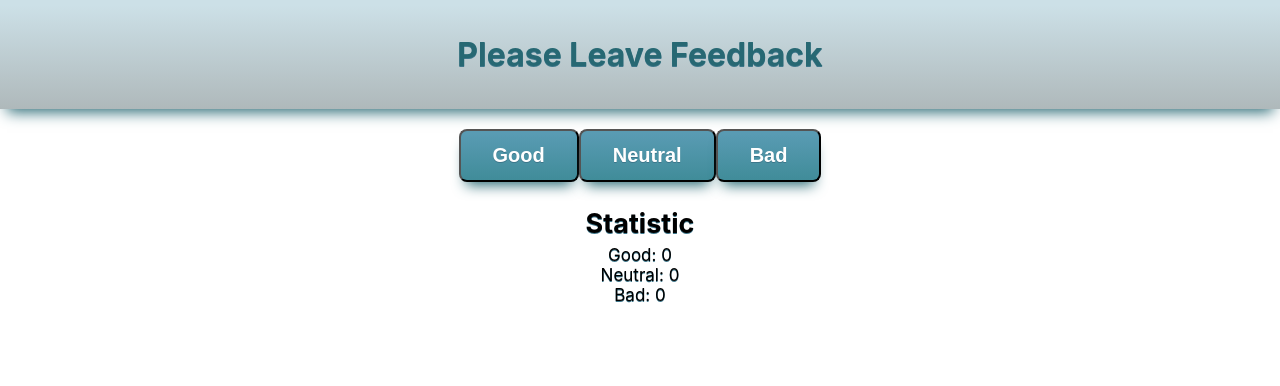
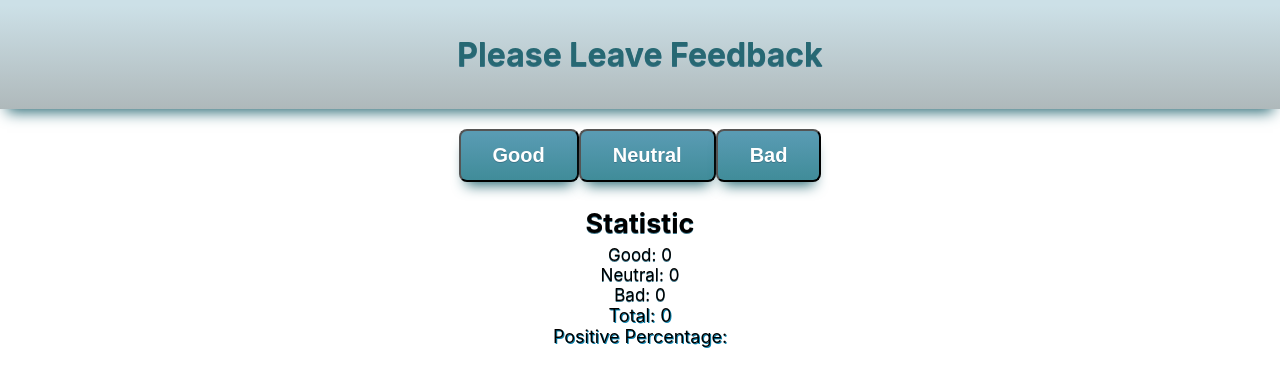
Before and after one commit to Zjadlbyscos/goit-react-hw-02-feedback, a React (Create React App) app: page / in a window 1280 px wide. Shown: the top 386 px of the page. Built offline with nearby package versions, Linux system fonts and the light colour scheme.

Commit message:
create total , render working total

```diff
--- a/src/components/App.jsx
+++ b/src/components/App.jsx
@@ -14,16 +14,31 @@ import Statistics from './statistics/Statistic';
           [category]: prevState[category] + 1,
         }));
       };
+
+      totalFeedback = ({ good, neutral, bad })=>{
+        return good + neutral + bad;
+      }
+      countPositiveFeedbackPercentage = () => {
+
+      };
+
       render() {
             const { good, neutral, bad } = this.state;
-
+            const total = this.totalFeedback({ good, neutral, bad });
+            const positivePercentage = this.countPositiveFeedbackPercentage();
+            // console.log(total);
+            console.log(positivePercentage);
             return (
               <div>
                 <Header />
                 <FeedbackOptions onButtonClick={this.handleButtonClick} />
-                <Statistics good={good} neutral={neutral} bad={bad} />
+                <Statistics good={good} neutral={neutral} bad={bad}
+                 total={total}
+                 positivePercentage={positivePercentage} />
+
               </div>
             );
+
           }
 
 
--- a/src/components/statistics/Statistic.jsx
+++ b/src/components/statistics/Statistic.jsx
@@ -3,13 +3,16 @@ import css from "./statistic.module.css"
 
 class Statistics extends Component {
   render() {
-    const { good, neutral, bad } = this.props;
+    const { good, neutral, bad, total,positivePercentage} = this.props;
     return (
       <div className={css.wrapper}>
         <h3 className={css.title}>Statistic</h3>
         <p className={css.item}>Good: {good}</p>
         <p className={css.item}>Neutral: {neutral}</p>
         <p className={css.item}>Bad: {bad}</p>
+        <p className={css.item__total}>Total: {total}</p>
+        <p className={css.item__total}>Positive Percentage: {positivePercentage}</p>
+
       </div>
     );
   }
--- a/src/components/statistics/statistic.module.css
+++ b/src/components/statistics/statistic.module.css
@@ -10,8 +10,13 @@
     text-shadow:0px 1px 0px #3d768a;
 }
 
-.item{
+.item,
+.item__total{
 
     font-size: 17px;
     text-shadow:0px 1px 0px #3d768a;
 }
+.item__total{
+    font-size: 18px;
+    text-shadow:1px 1px 0px #0782af;
+}
```
